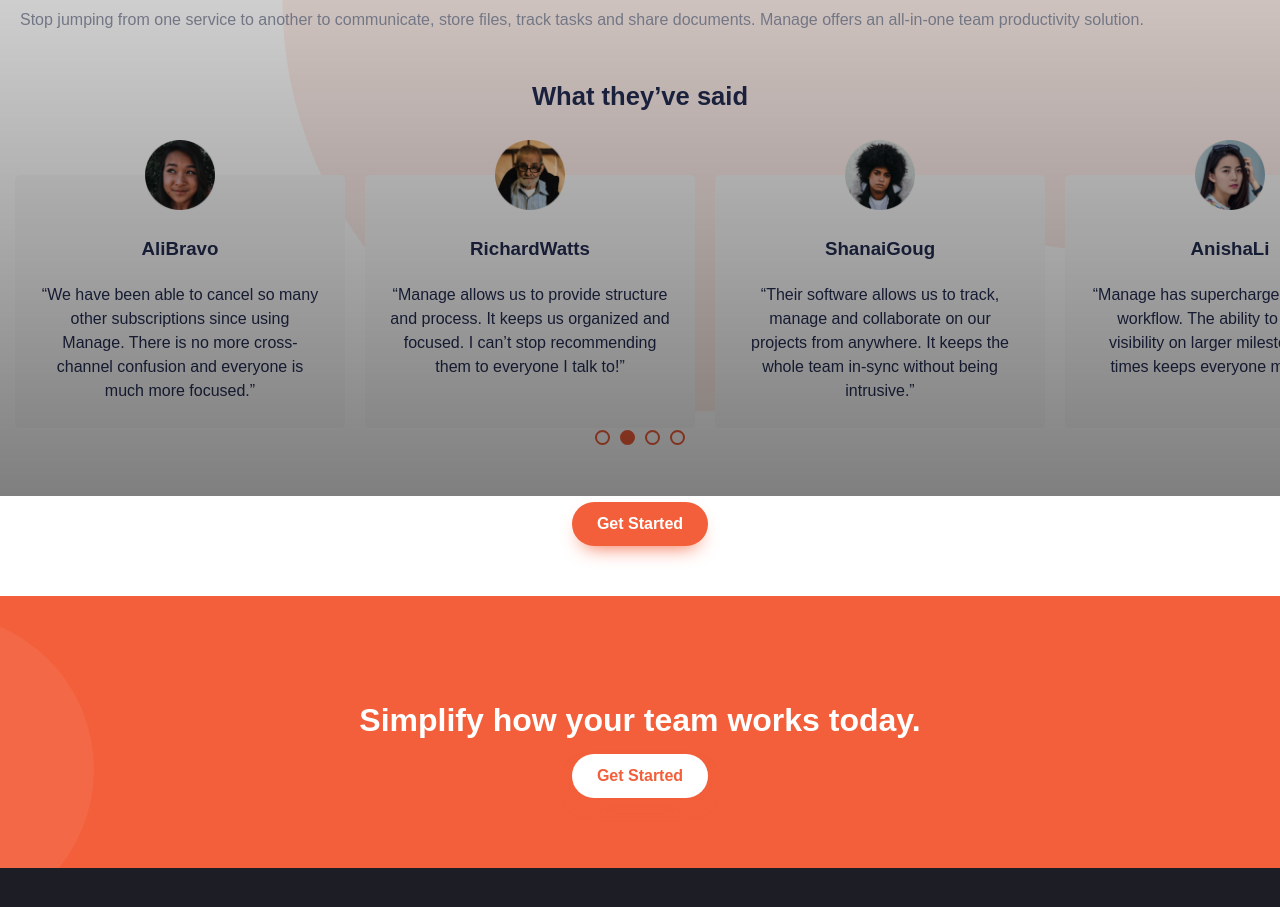
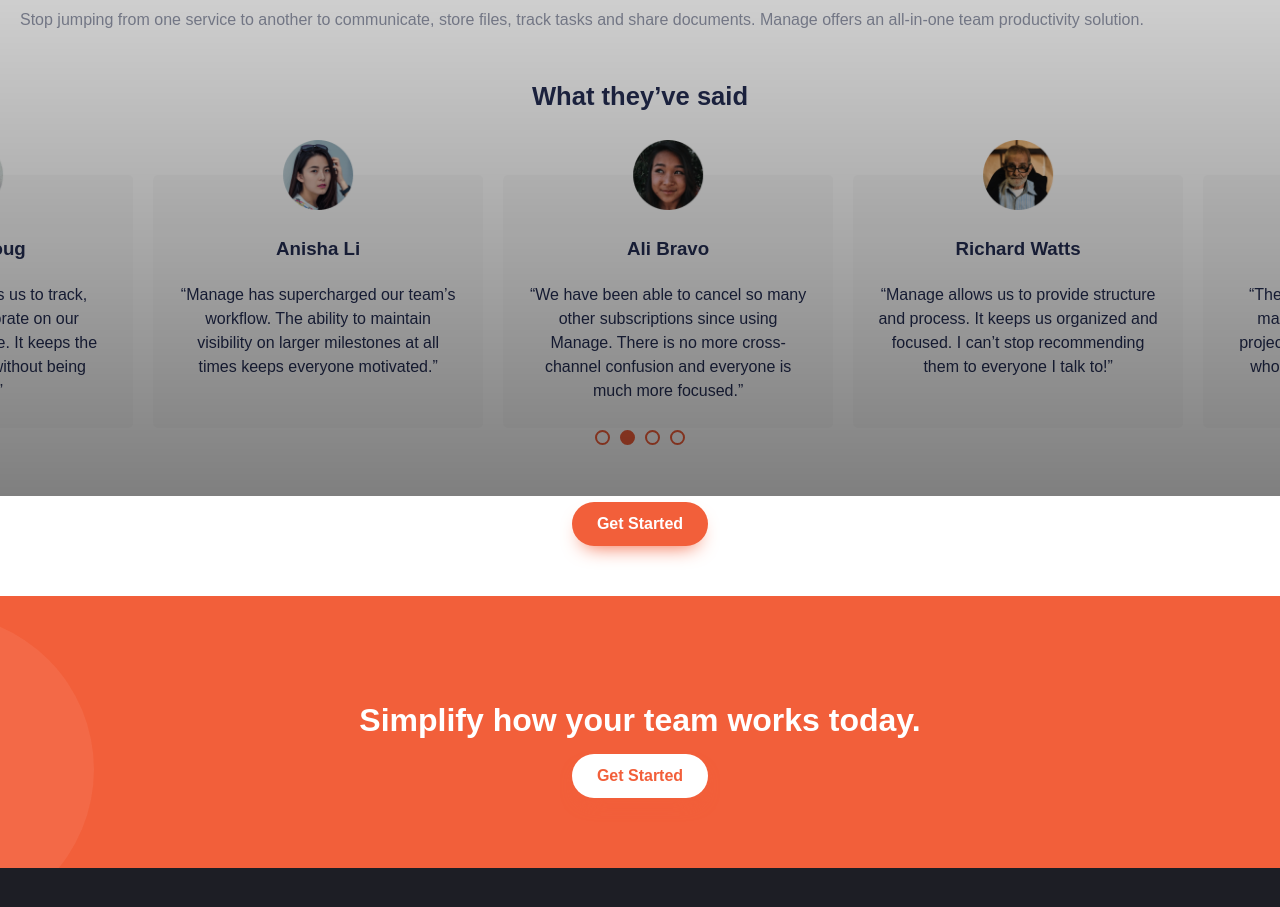
Before and after one commit to KrutonS/manage-landing-page, a React (Create React App) app: page / in a window 1280 px wide. Shown: the part 1104-2011 px from the top of the page. Built offline with nearby package versions, Linux system fonts and the light colour scheme; a web font is replaced by a local one.

Commit message:
slideshow should accept no children. Fixed centering issues. Background '

```diff
--- a/package.json
+++ b/package.json
@@ -1,4 +1,5 @@
 {
+  "homepage": ".",
   "name": "manage-landing-page",
   "version": "0.1.0",
   "private": true,
--- a/src/App.css
+++ b/src/App.css
@@ -12,8 +12,11 @@
     url("./images/bg-tablet-pattern.svg"),
     url("./images/bg-tablet-pattern.svg");
   background-repeat: no-repeat;
-  background-position: -110% -2%, 320% 22%;
+  background-position: 20% 0%, 50% 680px;
+  background-position: 80px -60px, 180px 680px;
+
   background-size: 120%, 80%;
+  background-size: 430px, 290px;
 }
 
 .App > * {
--- a/src/common/slideshow/slideshow.css
+++ b/src/common/slideshow/slideshow.css
@@ -1,6 +1,6 @@
 .slideshow {
   margin: 0 calc(-1 * var(--padding-horizontal-mobile)) 50px;
-
+/* background: red; */
 }
 .slideshow-mask {
   overflow: hidden;
@@ -8,8 +8,10 @@
 }
 .slideshow-container {
   display: flex;
+  justify-content: center;
   gap: 20px;
-  transition: transform 1s;
+  transition: transform 1.5s cubic-bezier(.25, 0.1, 0.32, 1.1);
+  min-height: 50px;
 }
 .slideshow-container > * {
   flex-shrink: 0;
--- a/src/common/slideshow/slideshow.js
+++ b/src/common/slideshow/slideshow.js
@@ -3,10 +3,8 @@
 import React, { useContext, useEffect, useRef, useState } from "react";
 import classNames from "classnames";
 import { MobileScreenContext } from "../../globals";
-import {addProps} from '../../globals';
+import { addProps } from "../../globals";
 export default function Slideshow(props) {
-  // well this concatenates props of a node
-
   // use this handler instead of setIndex
   function handleSetIndex(target) {
     if (target < index || target >= childrenCount) {
@@ -17,9 +15,13 @@
   }
   // get repeated children and count
   function generateChildren() {
+    if (props.children === undefined) {
+      console.warn("no slideshow children");
+      return [];
+    }
     const children = React.Children.map(props.children, (child, i) =>
       addProps(child, {
-        className: classNames("slideshow-item", { active: i === index })
+        className: classNames("slideshow-item", { active: i === index }),
       })
     );
     const childrenCount = React.Children.count(children);
@@ -27,7 +29,7 @@
       [children[childrenCount - 1], ...children, ...children, children[0]],
       (child, i) => addProps(child, { key: i })
     );
-    return {children:items, childrenCount};
+    return { children: items, childrenCount };
   }
   // it says what screen are you using (mobile, desktop)
   const isMobile = useContext(MobileScreenContext);
@@ -38,9 +40,10 @@
   const [slideData, setSlideData] = useState({ width: 0, gap: 0 });
 
   //*** nodes ***//
-  const {children, childrenCount} = generateChildren();
+  const { children, childrenCount } = generateChildren();
   const dots = new Array(childrenCount)
-    .fill().map((_, i) => (
+    .fill()
+    .map((_, i) => (
       <span
         className={classNames("slideshow-dot", { active: i === index })}
         key={i}
@@ -69,14 +72,19 @@
 
   // get and update width and gap
   useEffect(() => {
+    // try{
     setSlideData({
-      width: props.slideRef.current.clientWidth,
+      width:
+        props.slideRef.current !== undefined
+          ? props.slideRef.current.clientWidth
+          : 0,
       gap: parseInt(
         window
           .getComputedStyle(containerRef.current)
           .getPropertyValue("column-gap")
       ),
     });
+    // }catch(e){console.warn('there are no children on slideshow')}
   }, [props.slideRef, isMobile]);
 
   // autoplay
@@ -90,14 +98,10 @@
     // I dont plan on changing the function so
     // eslint-disable-next-line react-hooks/exhaustive-deps
   }, [index]);
-
   const { width, gap } = slideData;
-  const offset = overflow ? childrenCount : 0;
-  const translate = isMobile
-    ? -width -gap/4  - (width + gap) * (index + offset)
-    : -width / 2 - (width + gap) * (index + offset);
+  const offset = overflow ? 0 : -childrenCount;
+  const translate = -width / 2 - (width + gap) * (index + offset);
   const style = { transform: `translateX(${translate}px)` };
-
   return (
     <section className='slideshow'>
       <div className='slideshow-mask'>
--- a/src/common/socialMedias/social.js
+++ b/src/common/socialMedias/social.js
@@ -17,7 +17,6 @@
 ];
 
 export default function SocialMedias(props){
-  ICONS.forEach(([Icon])=>console.log(Icon));
   return (
     <div className="social-medias">
       {ICONS.map(([icon, hrefLink, alt])=><a href={hrefLink} key={alt}>{addProps(icon, {title:alt, viewBox:'0 0 22 22'})}</a>)}
--- a/src/globals.js
+++ b/src/globals.js
@@ -56,6 +56,7 @@
   ),
 ];
 export function addProps(node, addProps) {
+  if(!node) return;
   let props = { ...node.props };
   for (let key of Object.keys(addProps)) {
     if (props.hasOwnProperty(key))
--- a/src/main/opinions/opinions.js
+++ b/src/main/opinions/opinions.js
@@ -19,8 +19,8 @@
     <section className="opinions">
       <h2>What they’ve said</h2>
       <Slideshow slideRef={opinionRef}>
-        {OPINIONS.map((op) => {
-          const fullName = op.firstName + op.secondName;
+        {OPINIONS && OPINIONS.map((op) => {
+          const fullName = op.firstName +' '+ op.secondName;
           return (
             <Opinion
               fullName={fullName}
```
